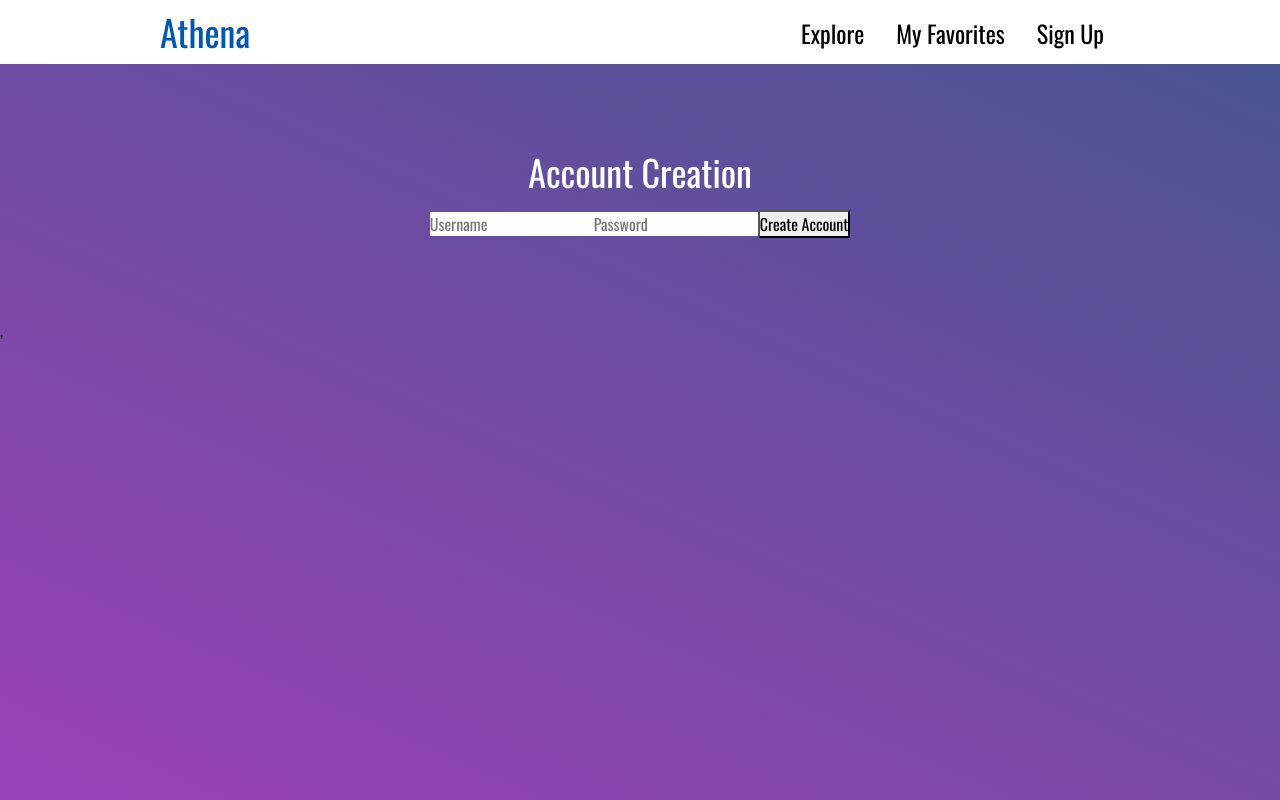
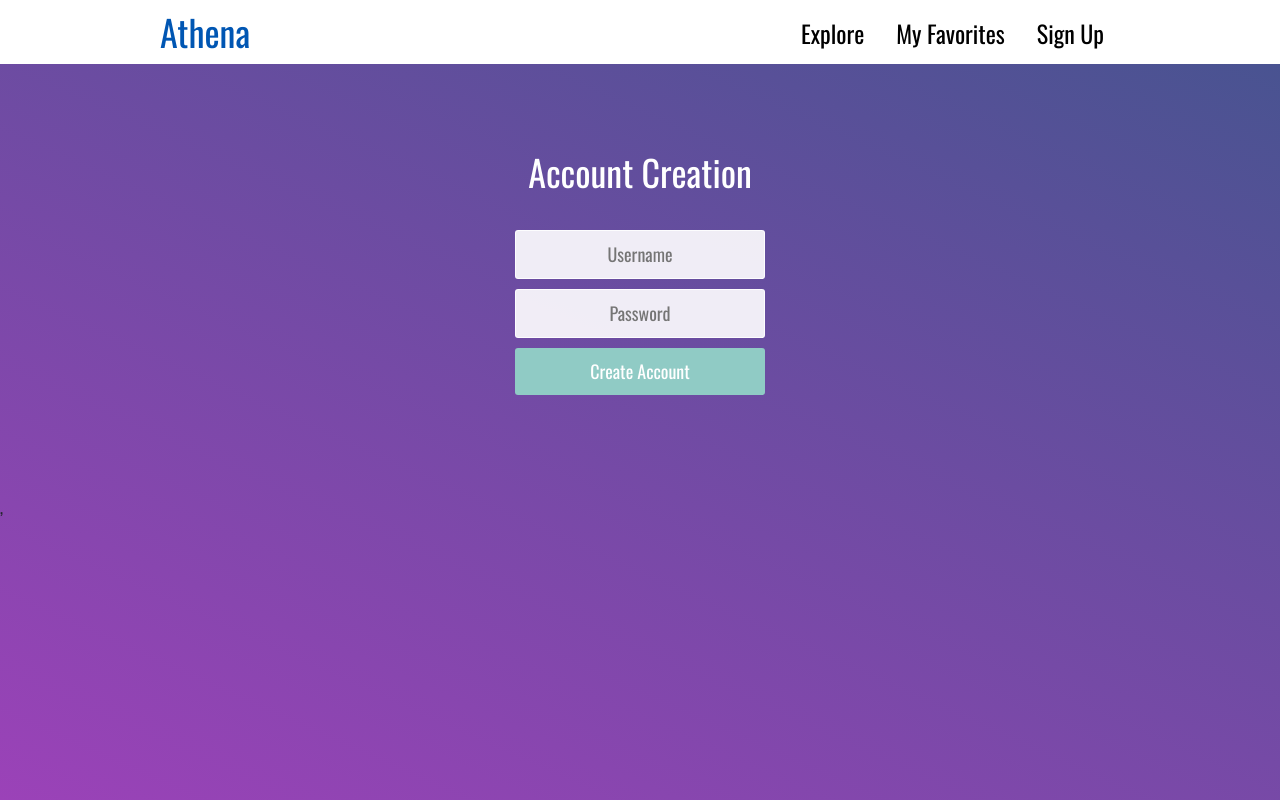
Before and after one commit to rohanrobinson/athena-frontend, a React (Create React App) app: page /createAccount in a window 1280 px wide. Built offline with nearby package versions, Linux system fonts and the light colour scheme.

Commit message:
fixed sign up styling

```diff
--- a/src/CreateAccount.jsx
+++ b/src/CreateAccount.jsx
@@ -75,6 +75,7 @@ class CreateAccount extends React.Component {
     return (
     <div className="container">
     <h2>Account Creation</h2>
+    <div className="log-form">
       <form onSubmit={this.handleSubmit}>
         <input
           type="text"
@@ -93,6 +94,7 @@ class CreateAccount extends React.Component {
         <button type="submit" onClick={this.createAccount}>Create Account</button>
       </form>
       </div>
+      </div>
     );
   }
 }
--- a/src/SearchBar.js
+++ b/src/SearchBar.js
@@ -64,8 +64,9 @@ const SearchBar = () => {
             placeholder="I'm feeling..."
             onChange={updateSentence}
             value={sentence}
+            onKeyPress={handleSubmit}
             />
-          <button type="submit" onClick={handleSubmit}>Search</button>
+          <button type="submit">Search</button>
         </div>
       </form>
     </div>
```
